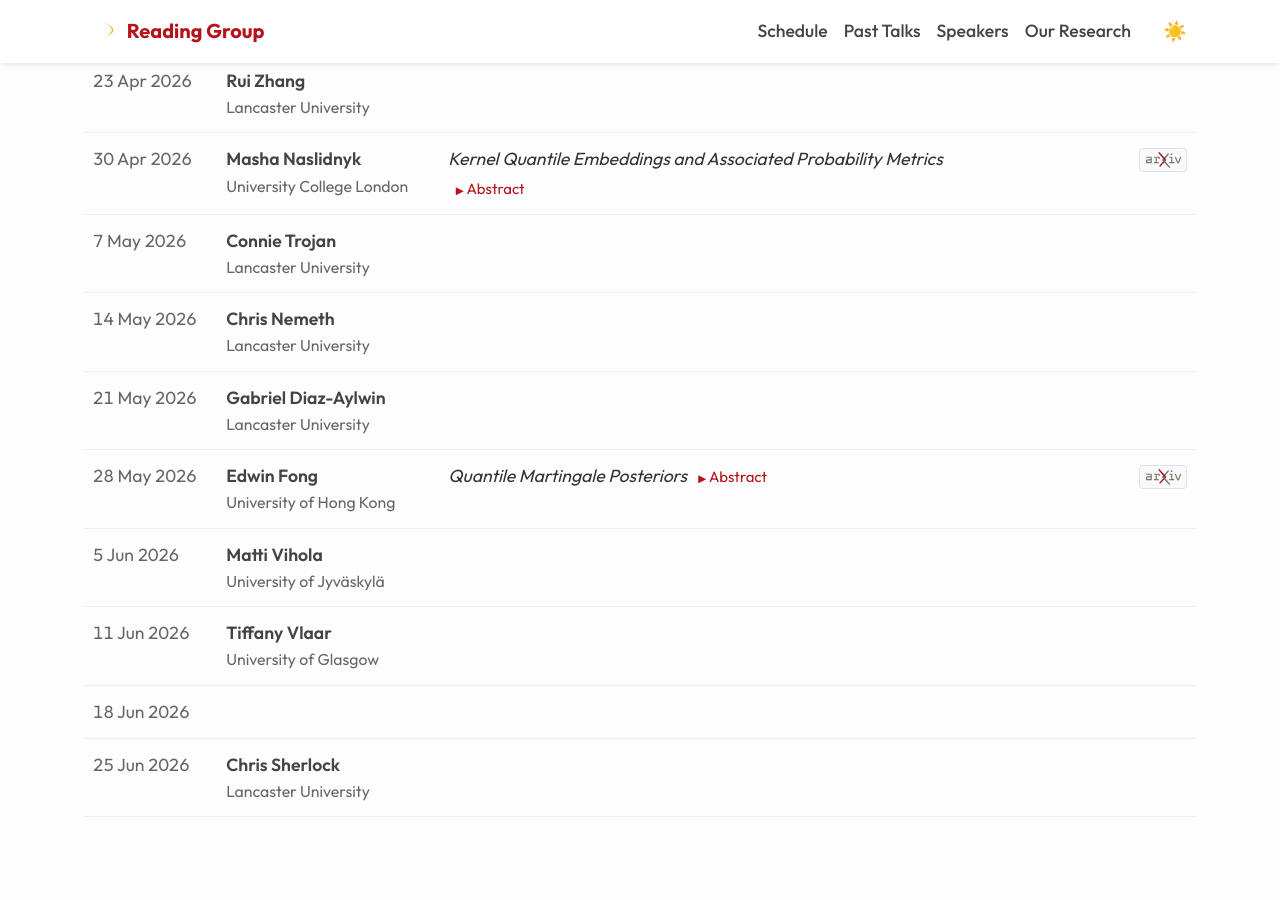
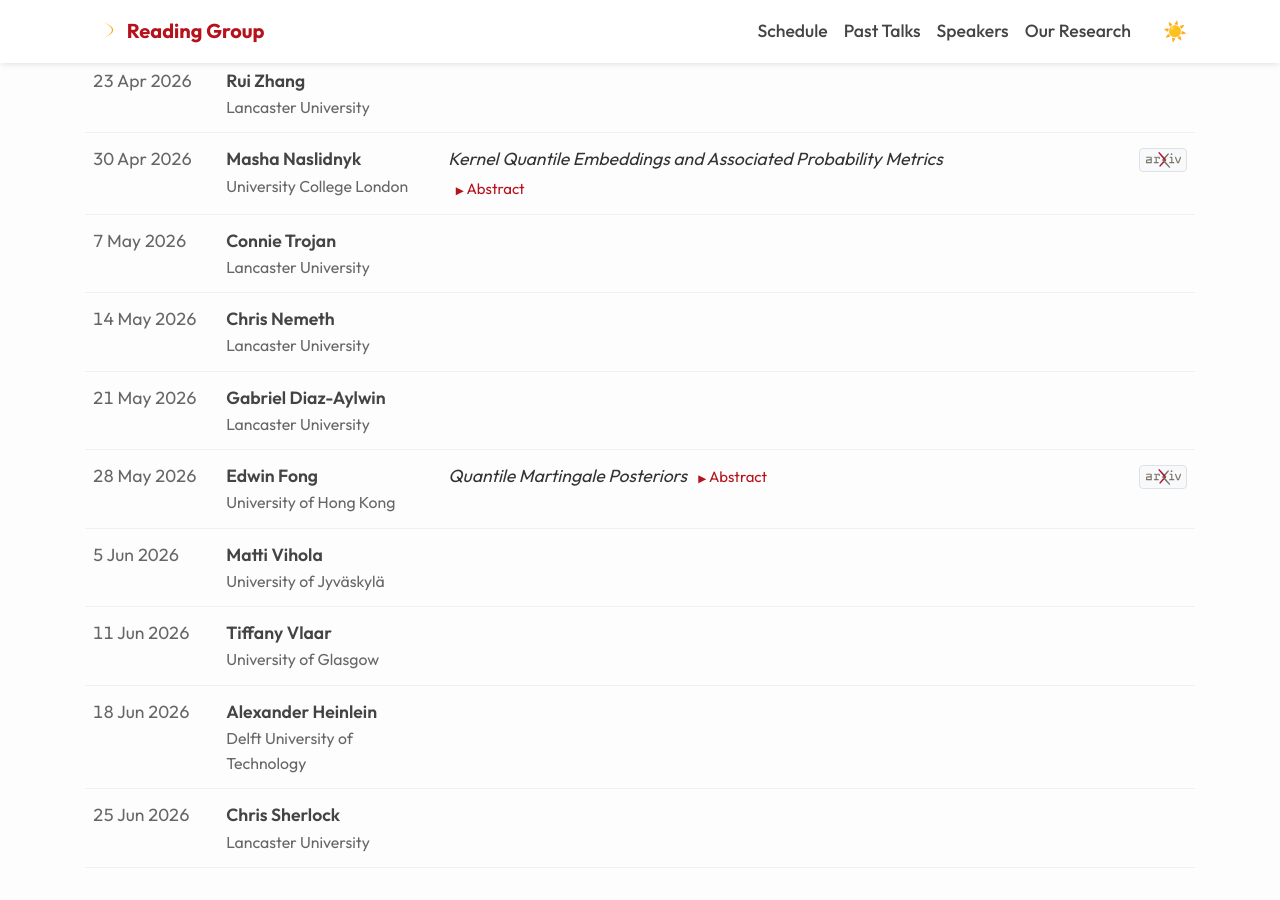
Before and after one commit to LU-CSML/lu-csml.github.io, a Jekyll site: the page built from schedule.md, in a window 1280 px wide and 900 px high, scrolled down 1157 px. Built offline with Jekyll 4.4.1, drawn with Linux system fonts in a browser that asks for light colours; before the commit the page ends 2006 px from its top, so only the background shows below that.

Commit message:
Update schedule

```diff
--- a/_data/talks.yml
+++ b/_data/talks.yml
@@ -22,8 +22,8 @@
 
 # Alexander could do 18th June
 - date: 2026-06-18
-  speaker:
-  affiliation:
+  speaker: Alexander Heinlein
+  affiliation: Delft University of Technology
   title:
   abstract:
 
@@ -32,7 +32,7 @@
   affiliation: University of Glasgow
   title:
   abstract:
-# Move Matti to 4th once Chris answers
+
 - date: 2026-06-05
   speaker: Matti Vihola
   affiliation: University of Jyväskylä
```
